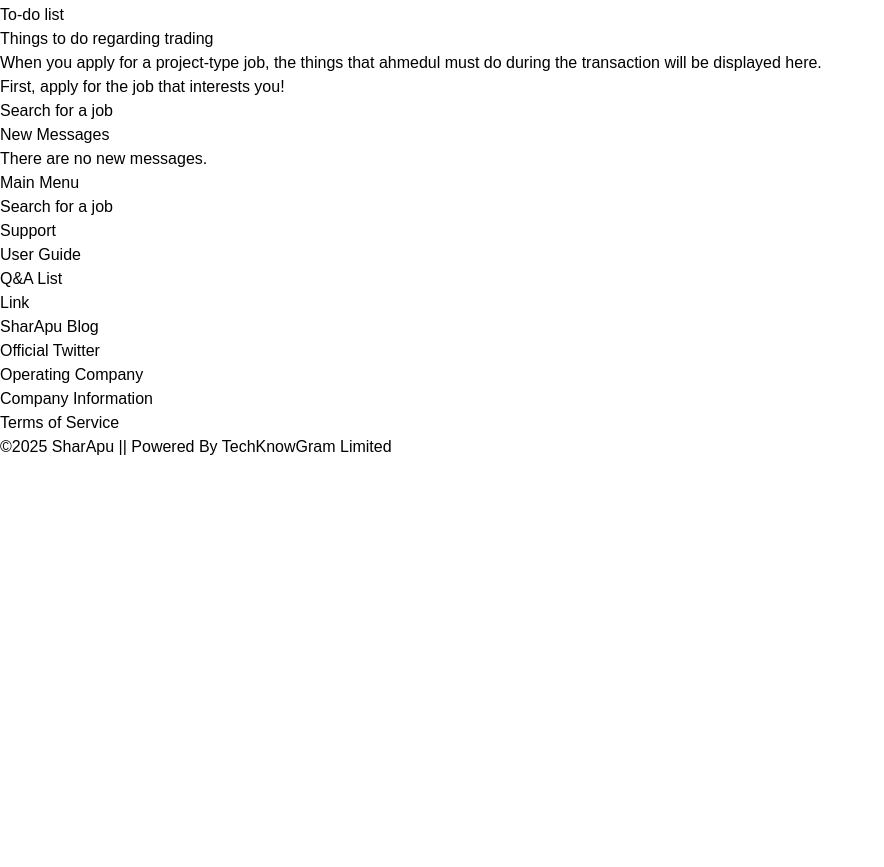
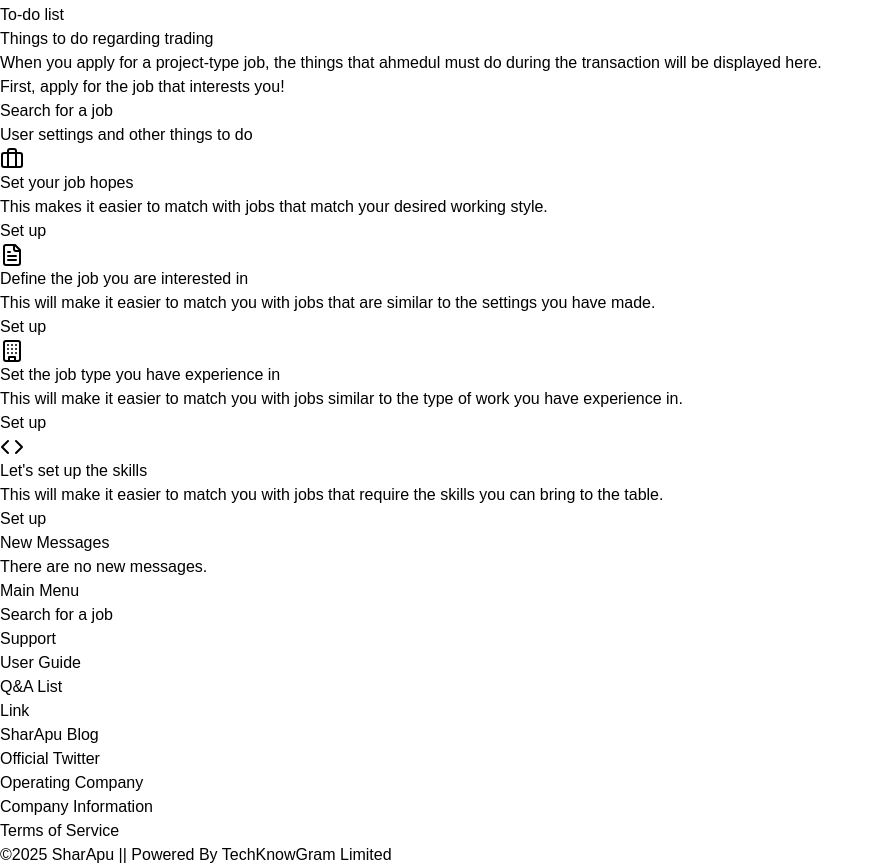
Before and after one commit to SumaiyaTarannumNoor/SharApu-Job-Portal, a React (Vite) app: page /main-profile in a window 1280 px wide. Shown: the part 944-1811 px from the top of the page, without its empty margins (0-884 px from the left). Before the commit the page ends 1403 px from the top, so only its background shows below. Built offline with nearby package versions, Linux system fonts and the light colour scheme.

Commit message:
UserSettingSection Added

```diff
--- a/src/components/Profile/MainProfile.jsx
+++ b/src/components/Profile/MainProfile.jsx
@@ -2,6 +2,7 @@ import React, { useState } from 'react';
 import { Link } from 'react-router-dom';
 import { User, ChevronDown } from 'lucide-react';
 import MiniProfileCard from './MiniProfileCard';
+import UserSettingsSection from './UserSettingsSection';
 
 const MainProfile = () => {
   const [isProfileOpen, setIsProfileOpen] = useState(false);
@@ -75,7 +76,10 @@ const MainProfile = () => {
                 Search for a job
               </button>
             </div>
+
+            <UserSettingsSection />
           </div>
+
 
           {/* Messages Section */}
           <div>
--- /dev/null
+++ b/src/components/Profile/UserSettingsSection.jsx
@@ -0,0 +1,57 @@
+import React from 'react';
+import { Briefcase, FileText, Building, Code } from 'lucide-react';
+
+const SettingItem = ({ icon: Icon, title, description }) => (
+  <div className="flex items-start justify-between p-4 border-b border-gray-100">
+    <div className="flex gap-3">
+      <div className="mt-1">
+        <Icon className="w-5 h-5 text-pink-500" />
+      </div>
+      <div>
+        <h3 className="font-medium text-gray-800">{title}</h3>
+        <p className="text-sm text-gray-600 mt-1">{description}</p>
+      </div>
+    </div>
+    <button className="px-4 py-1 text-sm text-pink-500 border border-pink-500 rounded-full hover:bg-pink-50 transition-colors">
+      Set up
+    </button>
+  </div>
+);
+
+const UserSettingsSection = () => {
+  return (
+    <div className="bg-white rounded-lg shadow-sm mt-6">
+      <div className="bg-blue-50 px-4 py-3 rounded-t-lg">
+        <h2 className="font-medium text-gray-800">User settings and other things to do</h2>
+      </div>
+
+      <div className="divide-y divide-gray-50">
+        <SettingItem
+          icon={Briefcase}
+          title="Set your job hopes"
+          description="This makes it easier to match with jobs that match your desired working style."
+        />
+
+        <SettingItem
+          icon={FileText}
+          title="Define the job you are interested in"
+          description="This will make it easier to match you with jobs that are similar to the settings you have made."
+        />
+
+        <SettingItem
+          icon={Building}
+          title="Set the job type you have experience in"
+          description="This will make it easier to match you with jobs similar to the type of work you have experience in."
+        />
+
+        <SettingItem
+          icon={Code}
+          title="Let's set up the skills"
+          description="This will make it easier to match you with jobs that require the skills you can bring to the table."
+        />
+      </div>
+    </div>
+  );
+};
+
+export default UserSettingsSection;
```
